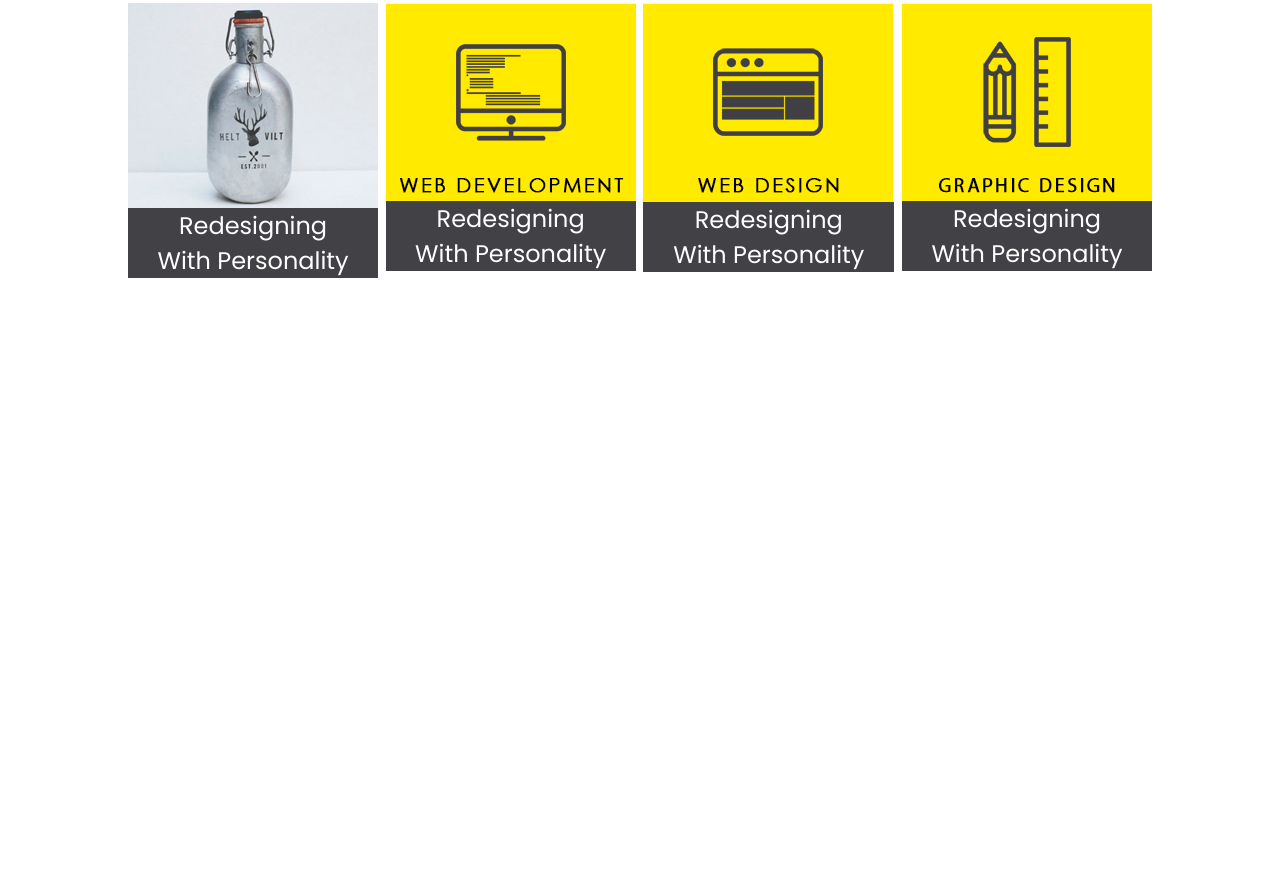
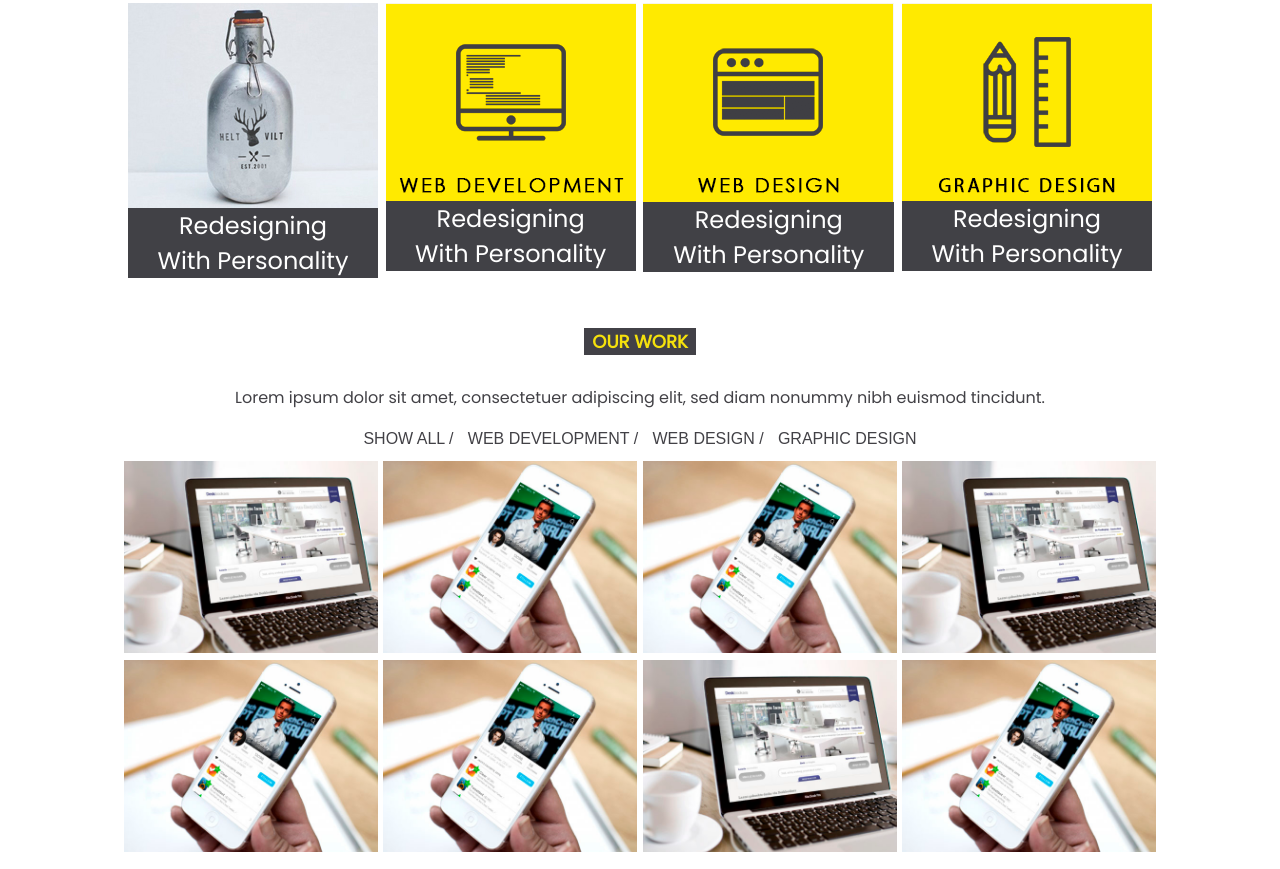
Before and after one commit to neocrew/neocrew.github.io, a plain HTML site: page landing/index.html in a window 1280 px wide. Shown: the part 1019-1888 px from the top of the page. Before the commit the page ends 1347 px from the top, so only its background shows below. Drawn offline with nearby package versions, Linux system fonts and the light colour scheme.

Commit message:
верстка блоков

```diff
--- a/landing/index.html
+++ b/landing/index.html
@@ -91,6 +91,26 @@
                 </div>
             </div>
         </section>
+        <section class="portfolio">
+            <h4>OUR WORK</h4>
+            <p>Lorem ipsum dolor sit amet, consectetuer adipiscing elit, sed diam nonummy nibh euismod tincidunt.</p>
+                <div class="toggles">
+                    <button id="showall">SHOW ALL</button>
+                    <button id="webdev">WEB DEVELOPMENT</button>
+                    <button id="webdesign">WEB DESIGN</button>
+                    <button id="graphd">GRAPHIC DESIGN</button>
+                </div>
+                <div class="posts">
+                    <div class="post webdev"><img src="img/Portfolio1.jpg" alt=""></div>
+                    <div class="post webdesign"><img src="img/Portfolio2.jpg" alt=""></div>
+                    <div class="post graphd"><img src="img/Portfolio2.jpg" alt=""></div>
+                    <div class="post webdev"><img src="img/Portfolio1.jpg" alt=""></div>
+                    <div class="post webdesign"><img src="img/Portfolio2.jpg" alt=""></div>
+                    <div class="post webdev"><img src="img/Portfolio2.jpg" alt=""></div>
+                    <div class="post webdesign"><img src="img/Portfolio1.jpg" alt=""></div>
+                    <div class="post graphd"><img src="img/Portfolio2.jpg" alt=""></div>
+                </div>
+        </section>
     </main>
 
     <script src="https://code.jquery.com/jquery-3.4.0.min.js"
--- a/landing/script.js
+++ b/landing/script.js
@@ -0,0 +1,12 @@
+$(function () {
+    $('.toggles button').click(function () {
+        var get_id = this.id;
+        var get_current = $('.posts .' + get_id);
+
+        $('.post').not(get_current).hide(500);
+        get_current.show(500);
+    });
+    $('#showall').click(function() {
+        $('.post').show(500);
+    });
+});
--- a/landing/style.css
+++ b/landing/style.css
@@ -102,6 +102,56 @@ nav{
     justify-content: space-between;
 }
 
+.portfolio  {
+    width: 90%;
+    margin: 0 auto;
+    text-align: center;
+}
+
+.portfolio h4 {
+    background: #424147;
+    padding: 0 8px;
+    font-size: 18px;
+    display: inline-block;
+    color: #f5e10c;
+    margin-bottom: 30px;
+}
+
+.portfolio p {
+    font-size: 16px;
+    color: #424146;
+}
+
+.toggles button {
+    background-color: white;
+    border: none;
+    color: #424146;
+    cursor: pointer;
+    font-size: 16px;
+    margin: 0 5px;
+    margin-top: 20px;
+}
+
+.toggles button:after{
+    content: ' / ';
+}
+
+.toggles button:last-child:after{
+    content: '';
+}
+
+.posts {
+    width: 90%;
+    display: grid;
+    margin: 10px auto;
+    grid-template-columns: auto auto auto auto;
+}
+
+.posts img {
+    width: 98%;
+}
+
+
 @media screen and (max-width: 420px) {
 
     .header-container {
```
Also changed, not shown: landing/img/Portfolio1.jpg (added), landing/img/Portfolio2.jpg (added), landing/img/Portfolio3.jpg (added).
